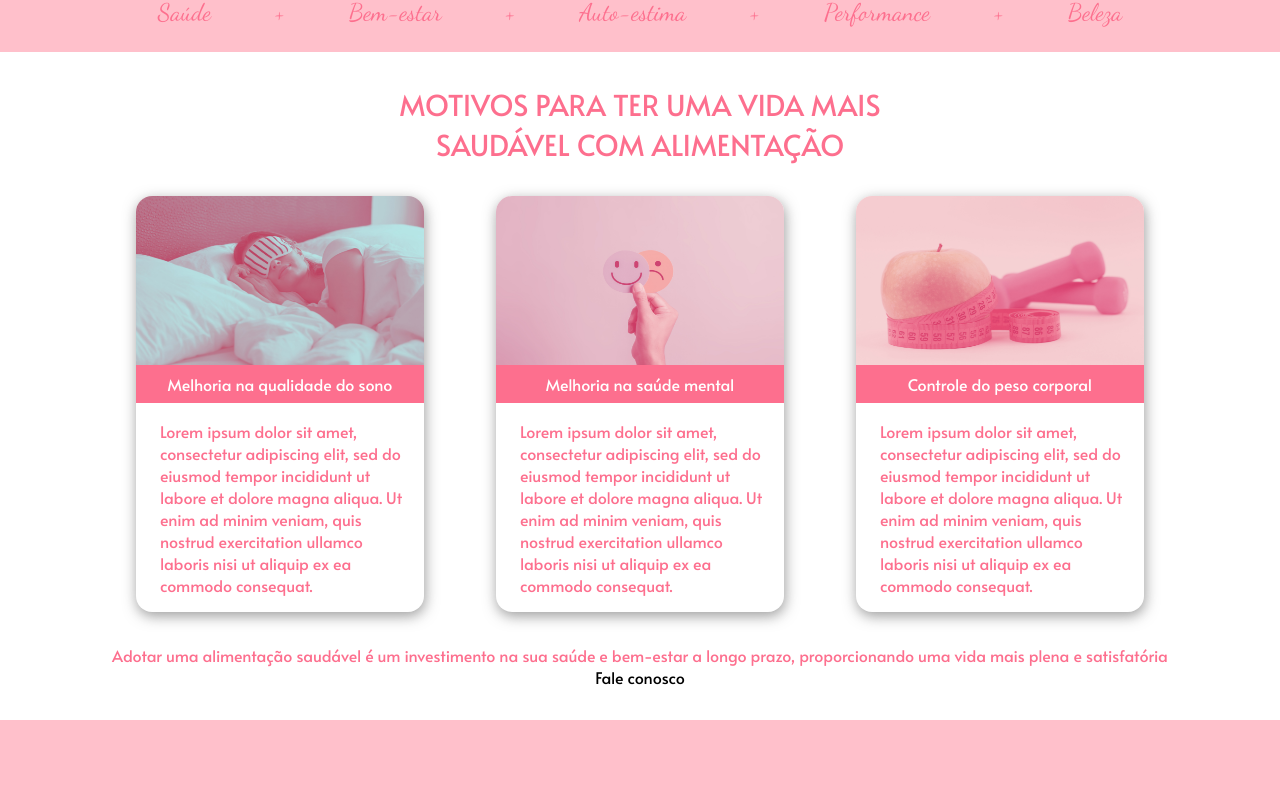
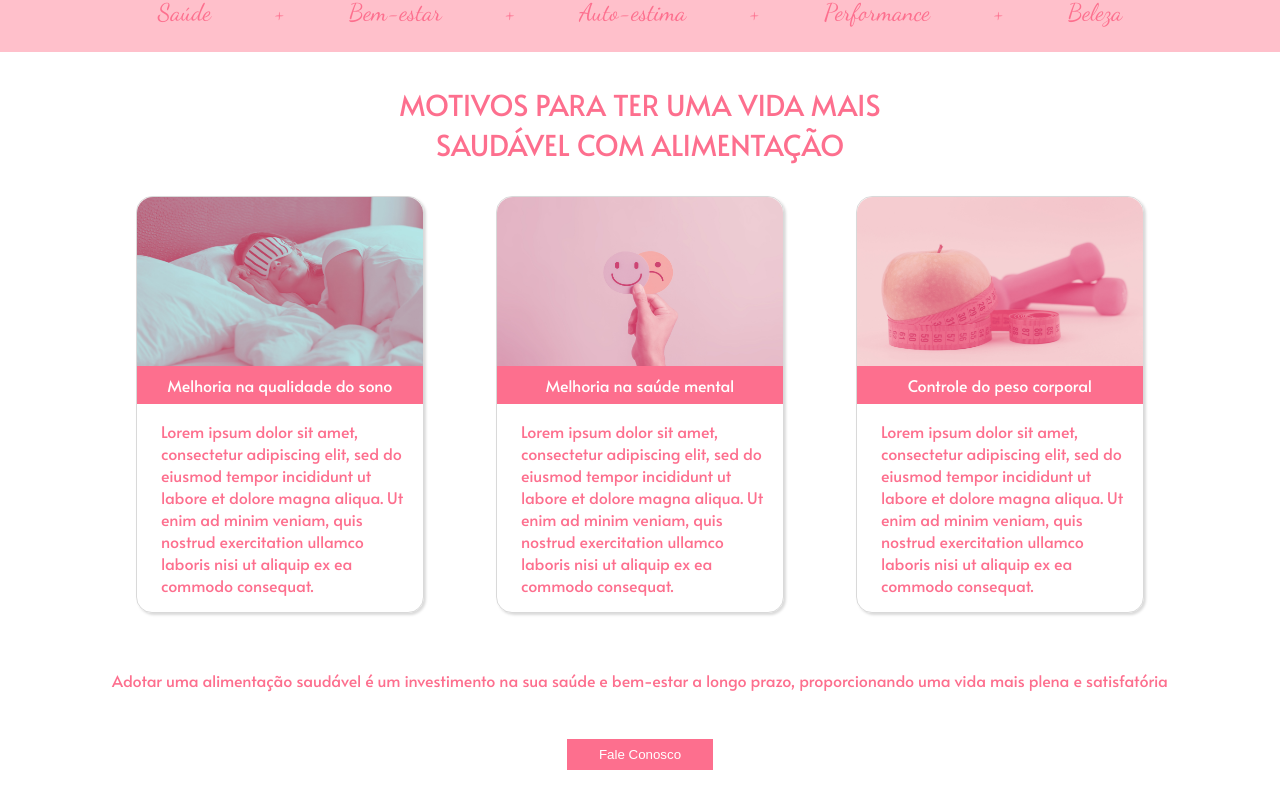
Before and after one commit to saralinstech/nutricaoevida, a Next.js app: page / in a window 1280 px wide. Shown: the part 620-1422 px from the top of the page. Before the commit the page ends 1340 px from the top, so only its background shows below. Built offline with nearby package versions, Linux system fonts and the light colour scheme.

Commit message:
Criando o componente botão de chamada de ação

```diff
--- /dev/null
+++ b/src/components/CTButton/index.jsx
@@ -0,0 +1,7 @@
+"use client";
+
+import { Button } from "./styles";
+
+export default function CTButton() {
+  return <Button>Fale Conosco</Button>;
+}
--- /dev/null
+++ b/src/components/CTButton/styles.js
@@ -0,0 +1,10 @@
+import styled from "styled-components";
+
+export const Button = styled.button`
+  padding: 0.5rem 2rem;
+
+  background-color: #fd6f8e;
+  color: white;
+  cursor: pointer;
+  border: none;
+`;
--- a/src/components/CaptivationSection/CaptivationCard/styles.js
+++ b/src/components/CaptivationSection/CaptivationCard/styles.js
@@ -1,4 +1,3 @@
-import React from "react";
 import { styled } from "styled-components";
 
 export const Container = styled.div`
@@ -9,8 +8,9 @@ export const Container = styled.div`
   width: 18rem;
   min-height: 26rem;
 
-  box-shadow: 1px 4px 14px #808080c7;
+  box-shadow: rgba(0, 0, 0, 0.15) 1.95px 1.95px 2.6px;
   border-radius: 1rem;
+  border: 1px solid rgba(0, 0, 0, 0.15);
 
   .header-container {
     display: flex;
--- a/src/components/CaptivationSection/index.jsx
+++ b/src/components/CaptivationSection/index.jsx
@@ -5,6 +5,7 @@ import { healthyReasons } from "@/utils";
 import CaptivationCard from "./CaptivationCard";
 
 import { Container, Header, Main, Footer } from "./styles.js";
+import CTButton from "../CTButton";
 
 export default function CaptivationSection() {
   return (
@@ -29,7 +30,7 @@ export default function CaptivationSection() {
           satisfatória
         </p>
 
-        <butoon>Fale conosco</butoon>
+        <CTButton />
       </Footer>
     </Container>
   );
--- a/src/components/CaptivationSection/styles.js
+++ b/src/components/CaptivationSection/styles.js
@@ -1,5 +1,3 @@
-import React from "react";
-
 import { styled } from "styled-components";
 
 export const Container = styled.section`
@@ -32,6 +30,7 @@ export const Main = styled.div`
   justify-content: space-evenly;
   align-items: center;
 
+  max-width: 77.438rem;
   width: 100%;
 `;
 
@@ -40,8 +39,12 @@ export const Footer = styled.div`
   flex-direction: column;
   justify-content: space-evenly;
   align-items: center;
+  gap: 3rem;
+
+  margin-top: 1.5rem;
 
   p {
     color: #fd6f8e;
+    font-size: 1rem;
   }
 `;
```
